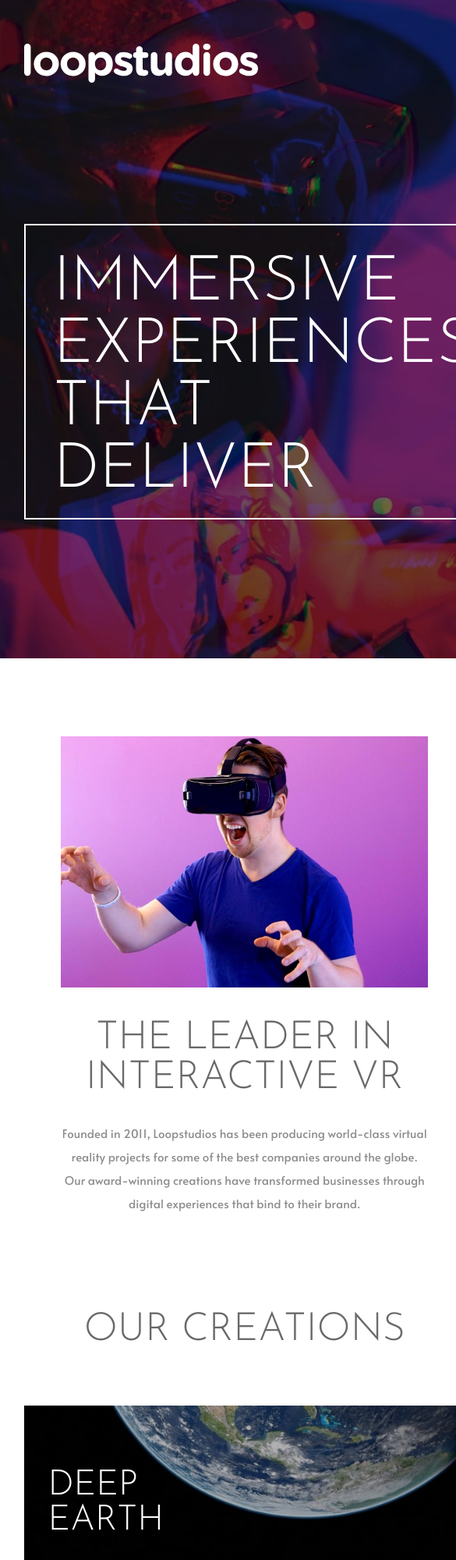
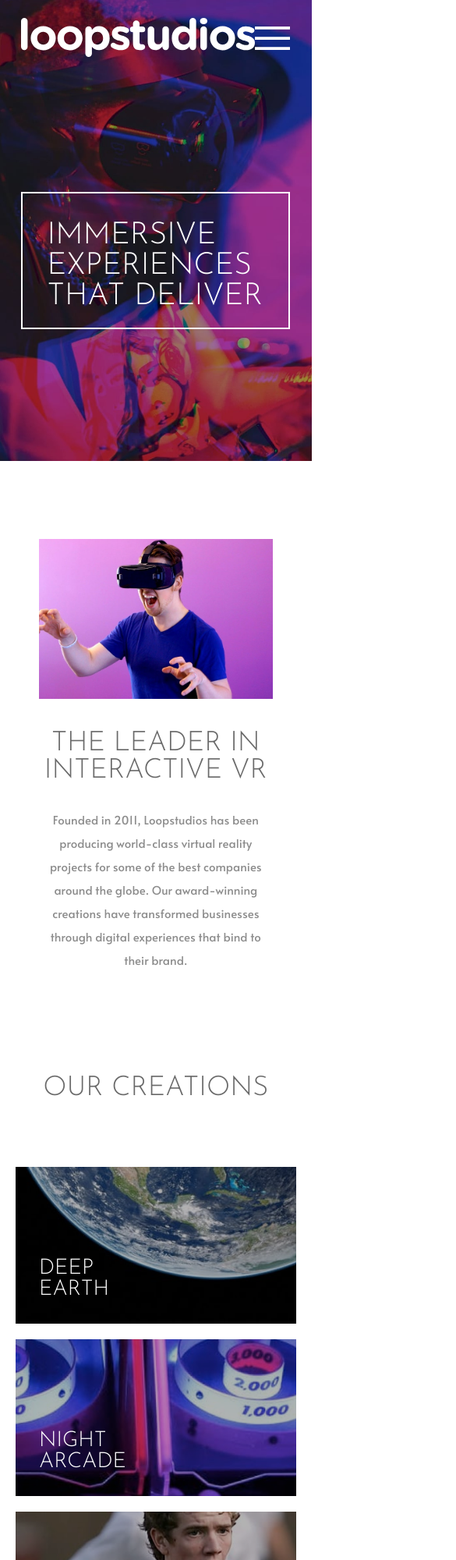
Before and after one commit to raulwwq0/Loopstudios, a plain HTML site: page index.html in a window 390 px wide. Shown: the top 2000 px of the page at 78% size, 585 px wide, since content can reach past the window. Drawn offline with Linux system fonts and the light colour scheme.

Commit message:
second commit

```diff
--- a/styles.css
+++ b/styles.css
@@ -28,6 +28,7 @@
     "description"
     "creations"
     "footer";
+    grid-template-columns: 1fr;
     grid-template-rows: 90vh 1fr auto 120px;
     grid-row-gap: 200px;
 }
@@ -79,6 +80,7 @@ h3{
     background-position: center center;
     background-size: cover;
     position: relative;
+    width: 100%;
     color: hsl(0, 0%, 100%);
 }
 
@@ -298,7 +300,8 @@ h3{
     text-transform: uppercase;
     font-size: 30px;
     width: 45%;
-    position: relative;
+    position: absolute;
+    bottom: 0px;
     margin-bottom: 30px;
     padding-left: 30px;
 }
@@ -584,6 +587,8 @@ h3{
 }
 
 @media(max-width: 700px){
+
+
     #hamburger{
         display: block;
         position: relative;
@@ -598,10 +603,11 @@ h3{
     #hamburger > img{
         width: 45px;
         margin-bottom: 4px;
+        margin-right: 7vw;
     }
 
     #container{
-        grid-template-rows: 100vh 1fr auto 120px;
+        grid-template-rows: 70vh 1fr 2000px 630px;
     }
 
     h3 {
@@ -612,14 +618,23 @@ h3{
         background-image: url('images/mobile/image-hero.jpg');
     }
 
+    #header::before{
+        background-color: transparent;
+
+    }
+
     #header-content{
-        width: 90%;
-        grid-template-columns: 200px auto 70px;
+        width: 100%;
+        grid-template-areas:
+        "logo main-menu"
+        "slogan slogan";
+        grid-template-columns: repeat(2, 1fr);
         grid-template-rows: 13% auto;
     }
 
     #header-logo > img {
         width: 300px;
+        margin-left: 7vw;
     }
 
     #header .menu{
@@ -636,7 +651,7 @@ h3{
     #header .menu ul{
         display: block;
         position: absolute;
-        bottom: 450px;
+        top: 20%;
         left: 50px;
     }
 
@@ -653,16 +668,13 @@ h3{
         font-size: 40px;
     }
 
-    #hamburger .btn-close{
-        display: block;
-        position: sticky;
-        z-index: 2;
-    }
-
     #slogan h2{
-        width: 86%;
-        font-size: 80px;
-
+        width: auto;
+        font-size: 10vw;
+        margin-left: 7vw;
+        margin-right: 7vw;
+        padding-right: 8vw;
+        padding-left: 8vw;
     }
 
     #description-text p {
@@ -682,7 +694,7 @@ h3{
 
     #creations-menu{
         grid-template-columns: 1fr;
-        grid-template-rows: repeat(8, 200px);
+        grid-template-rows: repeat(8, 1fr);
     }
 
     .creations-menu-options{
@@ -779,3 +791,31 @@ h3{
        text-align: center;
     }
 }
+
+@media(max-width: 570px){
+    h3{
+        font-size: 9vw;
+    }
+
+    .creations-menu-title{
+        font-size: 7vw;
+    }
+}
+
+@media(max-width: 375px){
+    #container{
+        grid-template-rows: 60vh 1fr 2000px 630px;
+    }
+
+    #header{
+        background-size: cover;
+    }
+
+    #header-logo > img{
+        width: 40vw;
+    }
+
+    #hamburger > img{
+        width: 20px;
+    }
+}
```
